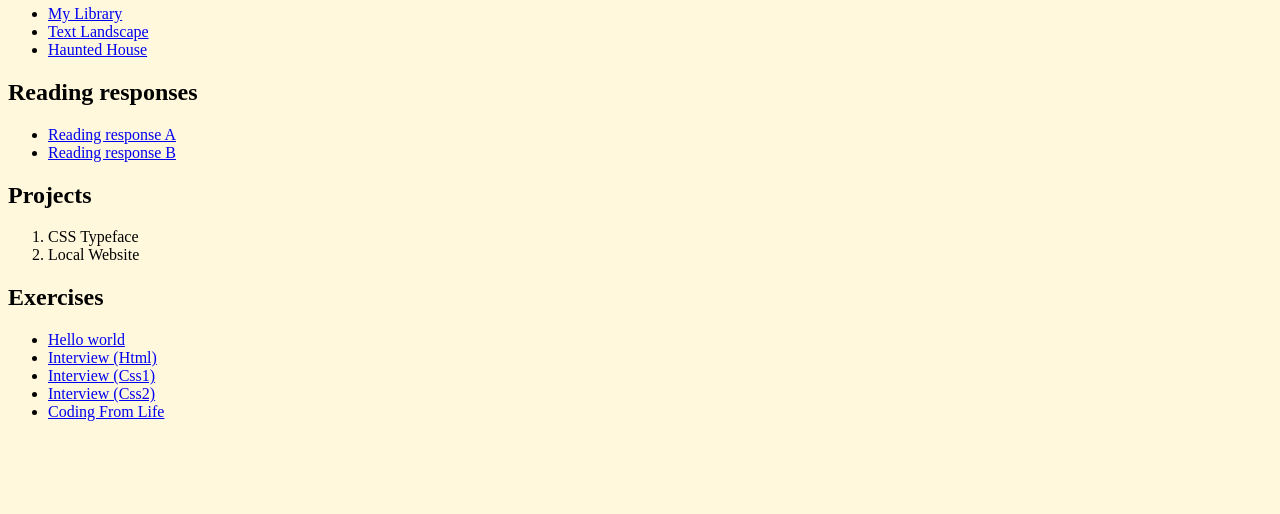
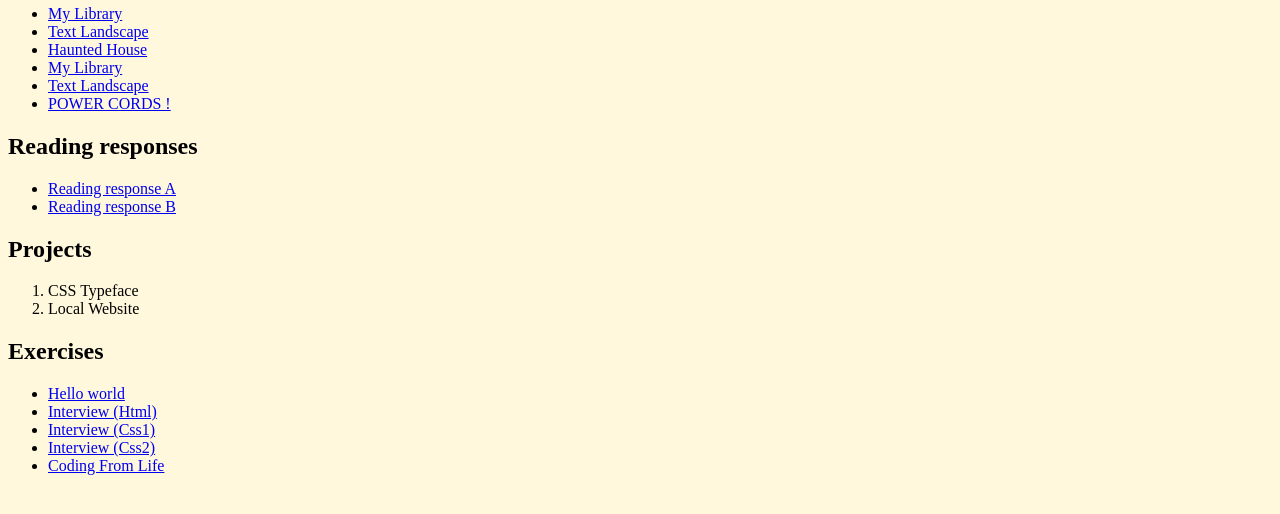
Before and after one commit to steven-rodriguez/interactive, a plain HTML site: page index.html in a window 1280 px wide. Shown: the part 206-720 px from the top of the page. Drawn offline with Linux system fonts and the light colour scheme.

Commit message:
index update

```diff
--- a/index.html
+++ b/index.html
@@ -17,6 +17,9 @@
       <li><a href="my-library.html">My Library</a></li>
       <li><a href="assignments/text-landscape.html">Text Landscape</a></li>
       <li><a href="assignments/haunted-rooms/haunted-rooms-1.html">Haunted House</a></li>
+      <li><a href="my-library.html">My Library</a></li>
+      <li><a href="assignments/text-landscape.html">Text Landscape</a></li>
+      <li><a href="assignments/power-cords/power-cords.html">POWER CORDS !</a></li>
     </ul>
     <h2>Reading responses</h2>
     <ul>
```
